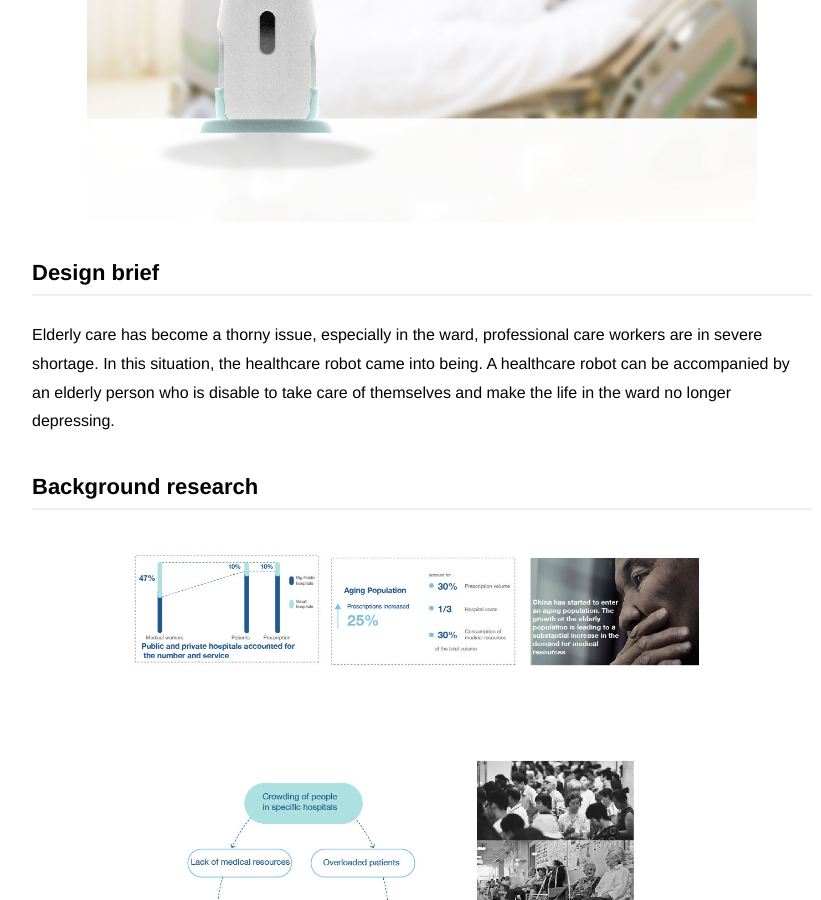
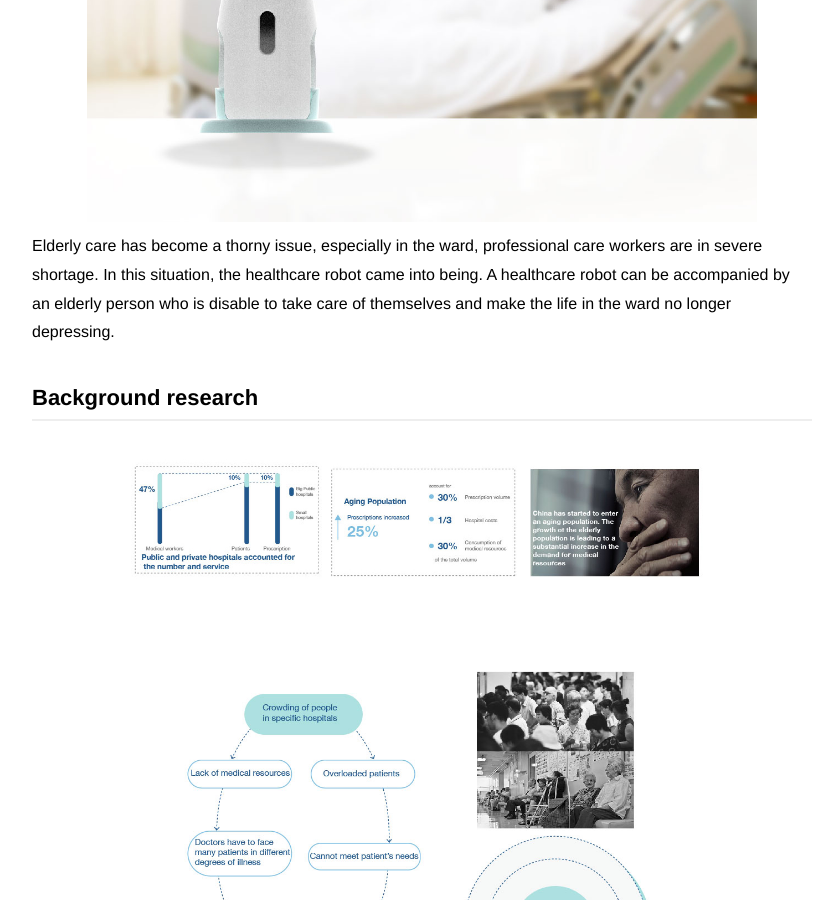
Before and after one commit to yuanyuanhu96/Potfolio-Archive, a Jekyll site: the page built from _posts/2011-12-18-Hua-Xiao-Tuo.md, in a window 1280 px wide and 900 px high, scrolled down 497 px. Shown: the whole window, without its empty margins (218-1039 px from the left). Built offline with Jekyll 4.4.1, drawn with Linux system fonts in a browser that asks for light colours.

Commit message:
Update 2011-12-18-Hua-Xiao-Tuo.md

```diff
--- a/_posts/2011-12-18-Hua-Xiao-Tuo.md
+++ b/_posts/2011-12-18-Hua-Xiao-Tuo.md
@@ -5,8 +5,6 @@ category: blog
 description: Elderly care has become a thorny issue, especially in the ward, professional care workers are in severe shortage. In this situation, the healthcare robot came into being.A healthcare robot can be accompanied by an elderly person who is disable to take care of themselves and make the life in the ward no longer depressing.
 ---
 ![Git Bash](/images/HXT-image/HXT-image-01.jpg)
-## Design brief
-
 Elderly care has become a thorny issue, especially in the ward, professional care workers are in severe shortage. In this situation, the healthcare robot came into being.
 A healthcare robot can be accompanied by an elderly person who is disable to take care of themselves and make the life in the ward no longer depressing.
 ## Background research
```
